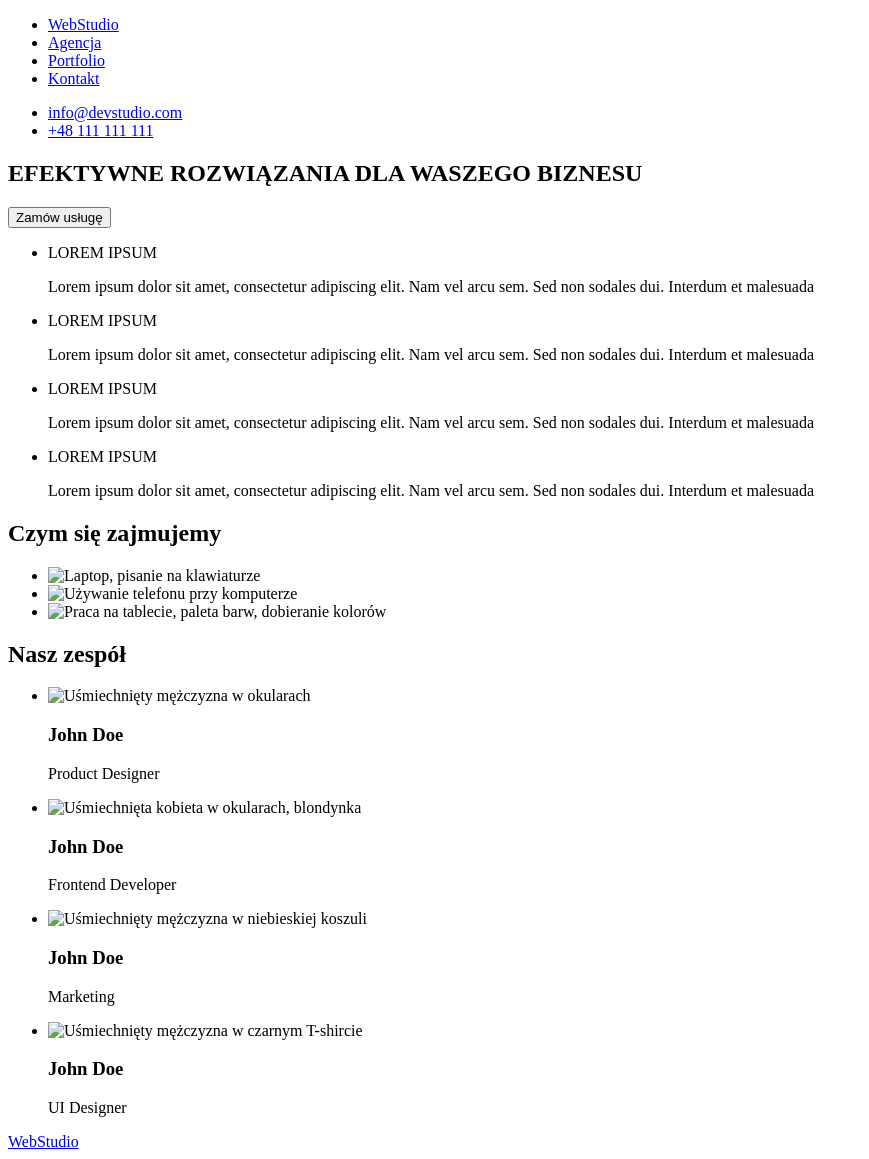
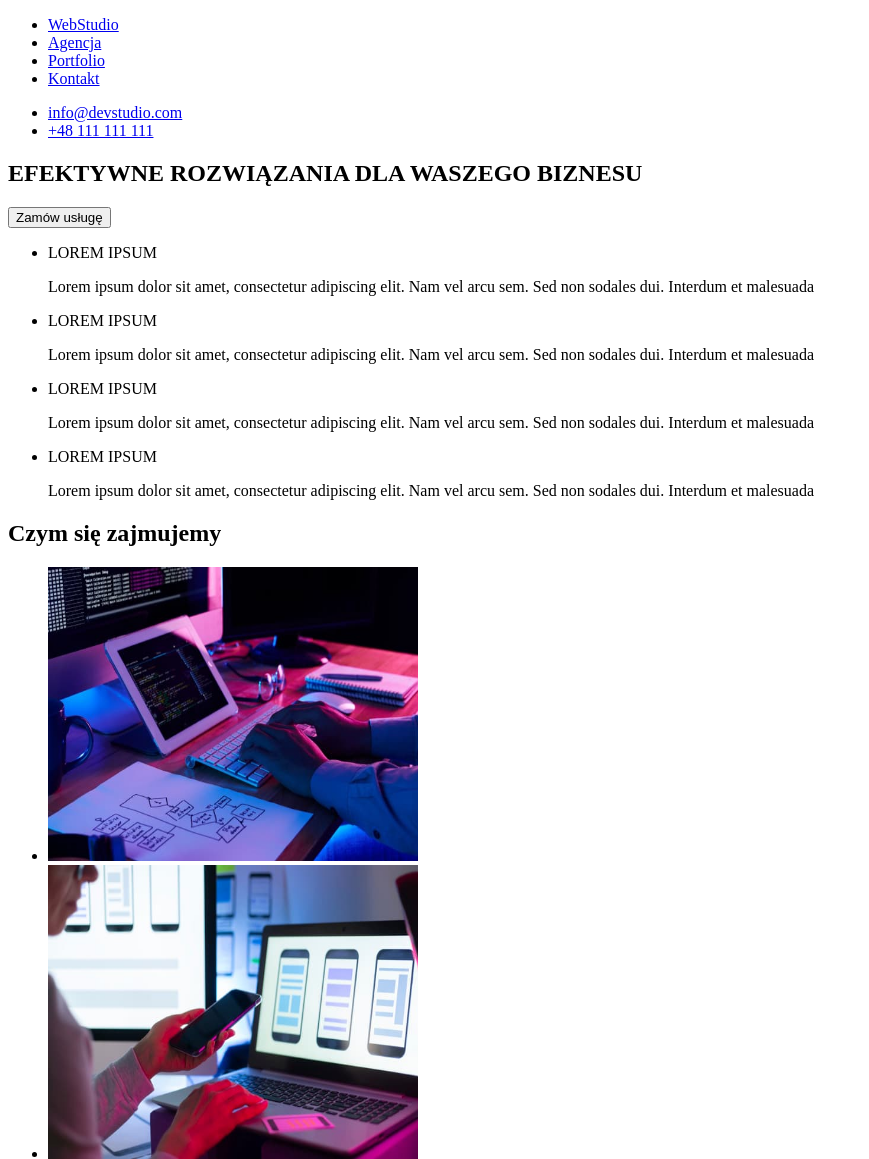
Before and after one commit to GrzegorzKobuszewski/goit-markup-hw-01, a plain HTML site: page index.html in a window 1280 px wide. Shown: the top 1159 px of the page, without its empty margins (0-869 px from the left). Drawn offline with Linux system fonts and the light colour scheme; the site is published under a folder, as on GitHub Pages, so addresses that start at the root find nothing.

Commit message:
Update index.html

```diff
--- a/index.html
+++ b/index.html
@@ -59,9 +59,9 @@
                 Czym się zajmujemy
             </h2>
             <ul>
-                <li><img src="/images/what-we-do-01.jpg" alt="Laptop, pisanie na klawiaturze" width="370" height="294"></li>
-                <li><img src="/images/what-we-do-02.jpg" alt="Używanie telefonu przy komputerze" width="370" height="294"></li>
-                <li><img src="/images/what-we-do-03.jpg" alt="Praca na tablecie, paleta barw, dobieranie kolorów" width="370" height="294"></li>
+                <li><img src="./images/what-we-do-01.jpg" alt="Laptop, pisanie na klawiaturze" width="370" height="294"></li>
+                <li><img src="./images/what-we-do-02.jpg" alt="Używanie telefonu przy komputerze" width="370" height="294"></li>
+                <li><img src="./images/what-we-do-03.jpg" alt="Praca na tablecie, paleta barw, dobieranie kolorów" width="370" height="294"></li>
             </ul>
         </section>
 
@@ -72,22 +72,22 @@
             </h2>
             <ul>
                 <li>
-                    <img src="/images/person-01.jpg" alt="Uśmiechnięty mężczyzna w okularach" width="270" height="260">
+                    <img src="./images/person-01.jpg" alt="Uśmiechnięty mężczyzna w okularach" width="270" height="260">
                     <h3>John Doe</h3>
                     <p>Product Designer</p>
                 </li>
                 <li>
-                    <img src="/images/person-02.jpg" alt="Uśmiechnięta kobieta w okularach, blondynka" width="270" height="260">
+                    <img src="./images/person-02.jpg" alt="Uśmiechnięta kobieta w okularach, blondynka" width="270" height="260">
                     <h3>John Doe</h3>
                     <p>Frontend Developer</p>
                 </li>
                 <li>
-                    <img src="/images/person-03.jpg" alt="Uśmiechnięty mężczyzna w niebieskiej koszuli" width="270" height="260">
+                    <img src="./images/person-03.jpg" alt="Uśmiechnięty mężczyzna w niebieskiej koszuli" width="270" height="260">
                     <h3>John Doe</h3>
                     <p>Marketing</p>
                 </li>
                 <li>
-                    <img src="/images/person-04.jpg" alt="Uśmiechnięty mężczyzna w czarnym T-shircie" width="270" height="260">
+                    <img src="./images/person-04.jpg" alt="Uśmiechnięty mężczyzna w czarnym T-shircie" width="270" height="260">
                     <h3>John Doe</h3>
                     <p>UI Designer</p>
                 </li>
```
